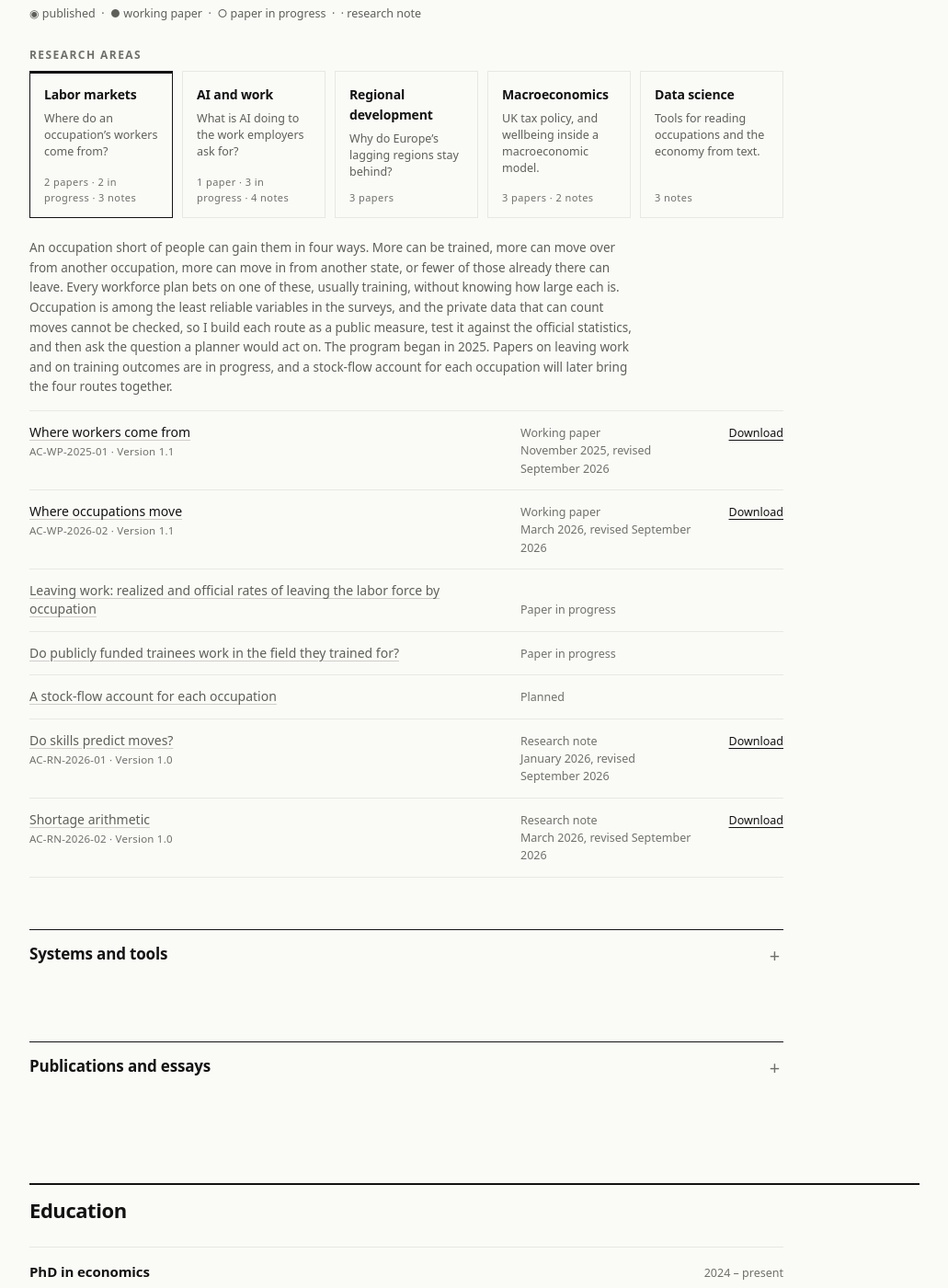
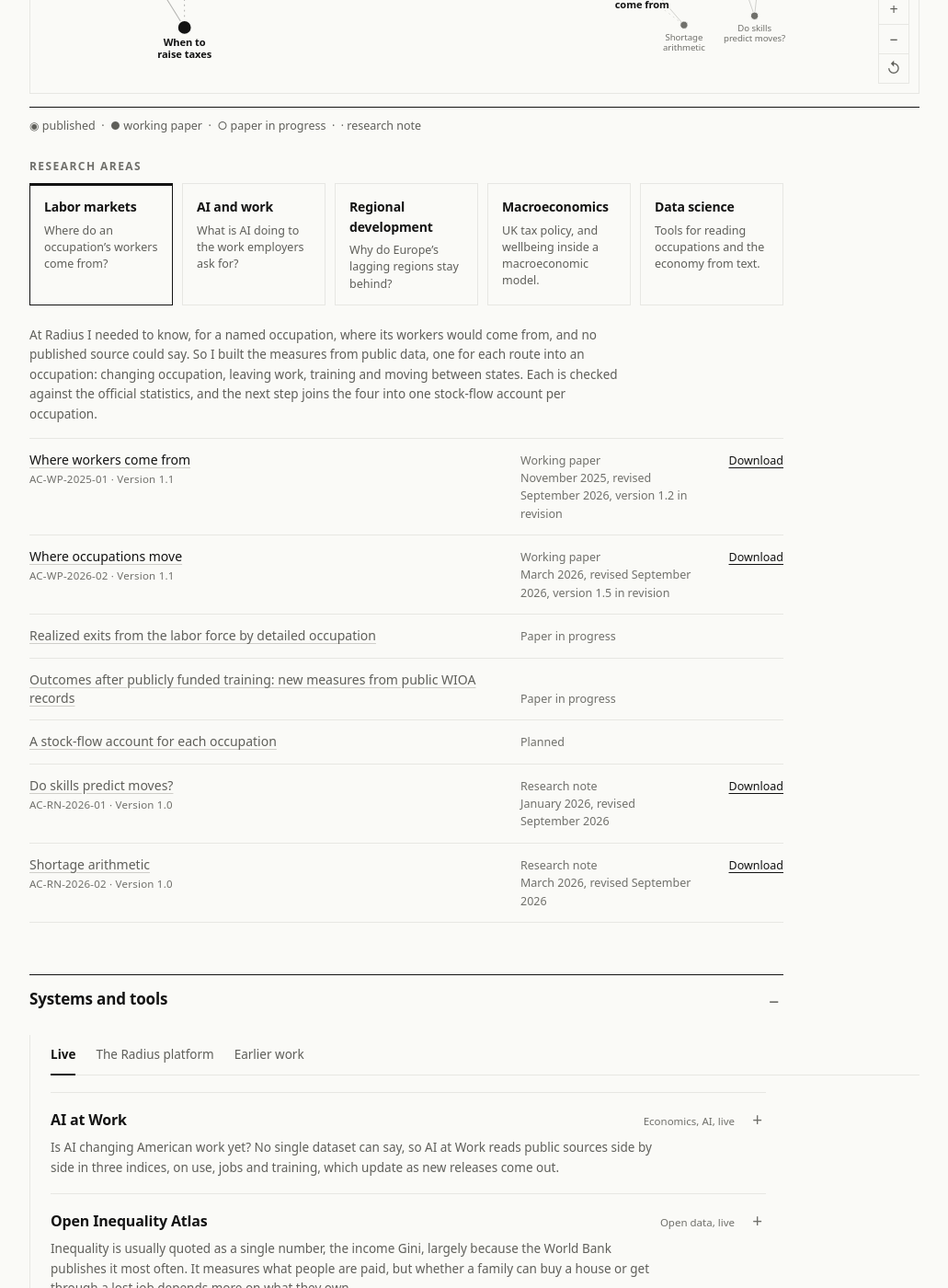
Before and after one commit to conway1521/conway1521.github.io, a Jekyll site: the page built from index.html, in a window 1280 px wide and 1400 px high, scrolled down 2518 px. Shown: the whole window at 92% size, without its empty margins (124-1155 px from the left). Built offline with Jekyll 4.4.1, drawn with Linux system fonts in a browser that asks for light colours; some of the changed lines change nothing that is shown; some of the changed text lies outside the part shown.

Commit message:
Research areas rewritten, stack line, AI at Work linked, graph drifts gently
Each research area now says what I needed, what the work let me do and
where it goes next, and the cards drop their counts. The labor papers take
their framing-branch titles and questions, with the public PDFs of flows
and migration marked as in revision. About names the stack and links AI at
Work, which also joins the links under the name. Systems and tools starts
open, and the occupation resolver states its first-run volume. Graph nodes
drift a pixel or two on slow orbits while the graph is on screen, and stay
still under reduced motion.

```diff
--- a/assets/js/research-graph.js
+++ b/assets/js/research-graph.js
@@ -162,6 +162,10 @@
     var longest = Math.max.apply(null, n.lines.map(function (l) { return l.length; }));
     /* room for the label as well as the dot */
     n.room = Math.max(n.r + 8, longest * (n.k === 'note' ? 2.75 : 3.1) + 6);
+    /* each node drifts on its own slow orbit of a pixel or two */
+    n.amp = n.k === 'note' ? 2.2 : 1.5;
+    n.w1 = 0.8 + rand() * 0.5; n.w2 = 0.8 + rand() * 0.5;
+    n.p1 = rand() * Math.PI * 2; n.p2 = rand() * Math.PI * 2;
     return n;
   });
   var links = DATA.edges.map(function (e) {
@@ -241,11 +245,17 @@
     .on('tick', draw)
     .stop();
 
+  /* where a node is drawn: its settled place plus its drift, except while held */
+  var clock = 0;
+  function dx(n) { return n.fx != null || still ? n.x : n.x + n.amp * Math.sin(clock * 0.00052 * n.w1 + n.p1); }
+  function dy(n) { return n.fy != null || still ? n.y : n.y + n.amp * Math.cos(clock * 0.00046 * n.w2 + n.p2); }
+
   function draw() {
+    nodes.forEach(function (n) { n.dx = dx(n); n.dy = dy(n); });
     edgeSel
-      .attr('x1', function (l) { return l.source.x; }).attr('y1', function (l) { return l.source.y; })
-      .attr('x2', function (l) { return l.target.x; }).attr('y2', function (l) { return l.target.y; });
-    nodeSel.attr('transform', function (n) { return 'translate(' + n.x.toFixed(2) + ',' + n.y.toFixed(2) + ')'; });
+      .attr('x1', function (l) { return l.source.dx; }).attr('y1', function (l) { return l.source.dy; })
+      .attr('x2', function (l) { return l.target.dx; }).attr('y2', function (l) { return l.target.dy; });
+    nodeSel.attr('transform', function (n) { return 'translate(' + n.dx.toFixed(2) + ',' + n.dy.toFixed(2) + ')'; });
     areaSel.each(function (a) { a.hull = shape(a); });
     titleSel
       .attr('x', function (a) { return a.hull ? d3.mean(a.hull, function (p) { return p[0]; }) : 0; })
@@ -257,6 +267,22 @@
   for (var t = 0; t < 420; t++) sim.tick();
   draw();
   graph.classList.add('is-ready');
+
+  /* the drift runs only while the graph is on screen and the page is visible */
+  var onScreen = true;
+  if ('IntersectionObserver' in window) {
+    new IntersectionObserver(function (es) { onScreen = es[0].isIntersecting; }).observe(graph);
+  }
+  var last = 0;
+  function breathe(ts) {
+    if (onScreen && !document.hidden && ts - last > 33) {
+      last = ts;
+      clock = ts;
+      if (sim.alpha() < sim.alphaMin()) draw();
+    }
+    requestAnimationFrame(breathe);
+  }
+  if (!still) requestAnimationFrame(breathe);
 
   /* ---------- zoom and pan: pinch or ctrl-scroll to zoom, so the page still scrolls ---------- */
   var zoom = d3.zoom()
@@ -330,8 +356,8 @@
     var box = svg.node().getBoundingClientRect(), host = graph.getBoundingClientRect();
     var sx = box.width / W, sy = box.height / H, s = Math.min(sx, sy);
     var ox = (box.width - W * s) / 2, oy = (box.height - H * s) / 2;
-    var px = ox + (t.applyX(n.x)) * s + (box.left - host.left);
-    var py = oy + (t.applyY(n.y)) * s + (box.top - host.top);
+    var px = ox + (t.applyX(n.dx)) * s + (box.left - host.left);
+    var py = oy + (t.applyY(n.dy)) * s + (box.top - host.top);
     tipEl.hidden = false;
     tipEl.style.left = Math.max(8, Math.min(host.width - 268, px + 14)) + 'px';
     tipEl.style.top = Math.max(8, py - 18 - tipEl.offsetHeight) + 'px';
--- a/assets/js/section-fold.js
+++ b/assets/js/section-fold.js
@@ -1,6 +1,6 @@
 /* ============================================================
-   Section fold. Systems and tools and Publications open closed,
-   since together they are most of the page. A link or a rail
+   Section fold. Publications starts closed and Systems and tools
+   starts open, since the tools are what most visitors come for. A link or a rail
    click that targets one opens it; the browser's own scroll
    still lands on the heading, since the heading is the summary
    and stays visible either way.
--- a/index.html
+++ b/index.html
@@ -29,6 +29,7 @@
       <a href="mailto:alessandro.conway@gmail.com">Email</a>
       <a href="https://scholar.google.com/citations?hl=en&user=PkytFnMAAAAJ" target="_blank" rel="noopener">Scholar</a>
       <a href="https://alessandroconway.substack.com" target="_blank" rel="noopener">Substack</a>
+      <a href="https://conway1521.github.io/ai-index/" target="_blank" rel="noopener">AI at Work</a>
     </div>
   </header>
 
@@ -44,7 +45,9 @@
 
       <p>At <a href="https://ri-labs.com" target="_blank" rel="noopener">Radius Intelligence</a> I built two digital twins of the labor market, live models with detailed forecasting. The first shows an employer its workforce gaps and needs by occupation and facility. The second extends that detail to a whole state, so training providers, community colleges, employers and policymakers can see the pipelines, on-ramps and skills at risk, and plan around them. I also built the data layer under both, which reconciles 220 sources, and an LLM system that maps any job title to the federal taxonomy.</p>
 
-      <p>My research spans labor economics, macroeconomics, economic development and, most recently, AI and skills. It includes a paper published in Oxford&rsquo;s <i>Social Macroeconomics</i> series and a growing series of working papers. Before Radius I spent three years at <a href="https://www.jff.org" target="_blank" rel="noopener">Jobs for the Future</a>, where I led the work behind Verizon&rsquo;s initiative to train and place 500,000 underrepresented people in quality careers, choosing the occupations and shaping the training with a team of three, and led one of the first national studies of AI job displacement.</p>
+      <p>My research spans labor economics, macroeconomics, economic development and, most recently, AI and skills. It includes a paper published in Oxford&rsquo;s <i>Social Macroeconomics</i> series and a growing series of working papers. Before Radius I spent three years at <a href="https://www.jff.org" target="_blank" rel="noopener">Jobs for the Future</a>, where I led the work behind Verizon&rsquo;s initiative to train and place 500,000 underrepresented people in quality careers, choosing the occupations and shaping the training with a team of three, and led one of the first national studies of AI job displacement. I now also run <a href="https://conway1521.github.io/ai-index/" target="_blank" rel="noopener">AI at Work</a>, a public index of AI use, jobs and training that updates with each data release.</p>
+
+      <p>I work mainly in Python and SQL, with R for econometrics and Julia for macroeconomic models. I build data systems on Postgres, LLM and transformer pipelines for text, and interactive dashboards in JavaScript and D3.</p>
 
       <p>Outside work I build and play guitars, mix songs, and make olive oil.</p>
     </div>
@@ -135,13 +138,9 @@
       <div class="prog-cards" role="tablist" aria-label="Research areas">
 {%- for a in site.data.research.areas %}
         {%- assign m = site.data.research.nodes | where: "area", a.key %}
-        {%- assign n_wp = m | where: "k", "wp" %}{% assign n_pub = m | where: "k", "pub" %}
-        {%- assign n_draft = m | where: "k", "draft" %}{% assign n_note = m | where: "k", "note" %}
-        {%- assign n_papers = n_wp.size | plus: n_pub.size %}
         <button type="button" class="prog-card" role="tab" id="tab-research-{{ a.key }}" data-key="{{ a.key }}" aria-controls="research-{{ a.key }}" aria-selected="{% if forloop.first %}true{% else %}false{% endif %}" tabindex="{% if forloop.first %}0{% else %}-1{% endif %}">
           <span class="prog-card__t">{{ a.title }}</span>
           <span class="prog-card__q">{{ a.q }}</span>
-          <span class="prog-card__n">{% if n_papers > 0 %}{{ n_papers }} paper{% if n_papers != 1 %}s{% endif %}{% endif %}{% if n_draft.size > 0 %}{% if n_papers > 0 %} &middot; {% endif %}{{ n_draft.size }} in progress{% endif %}{% if n_note.size > 0 %}{% if n_papers > 0 or n_draft.size > 0 %} &middot; {% endif %}{{ n_note.size }} note{% if n_note.size != 1 %}s{% endif %}{% endif %}</span>
         </button>
 {%- endfor %}
       </div>
@@ -170,7 +169,7 @@
 
     <!-- ---------------- built ---------------- -->
 
-    <details class="secfold">
+    <details class="secfold" open>
     <summary class="blockhead anchor" id="systems">Systems and tools</summary>
 
     <div class="nest">
@@ -262,7 +261,7 @@
           <p class="work__s">Employers name the same job a hundred ways. Until those titles are mapped to one taxonomy, there is no way to benchmark, forecast or compare across employers.</p>
         </summary>
         <div class="work__body">
-          <p>The resolver handles any title through a ten-stage pipeline with three model layers, and both digital twins depend on it.</p>
+          <p>The resolver handles any title through a ten-stage pipeline with three model layers, and both digital twins depend on it. On its first full run it took about 50,000 unique job titles from employer HR records and resolved two thirds of them, and because it keeps what it learns, a second run over the same titles resolved about four in five from memory alone.</p>
           <div class="work__links"><a href="{{ '/portfolio/occupation-resolver' | relative_url }}">How it works</a></div>
         </div>
       </details>
@@ -453,6 +452,7 @@
       <a href="https://www.linkedin.com/in/alessandro-conway/" target="_blank" rel="noopener">LinkedIn</a>
       <a href="https://github.com/conway1521" target="_blank" rel="noopener">GitHub</a>
       <a href="https://alessandroconway.substack.com" target="_blank" rel="noopener">Substack</a>
+      <a href="https://conway1521.github.io/ai-index/" target="_blank" rel="noopener">AI at Work</a>
     </div>
   </section>
 
```
Also changed, not shown: _data/research.json (+13 -13 lines).
